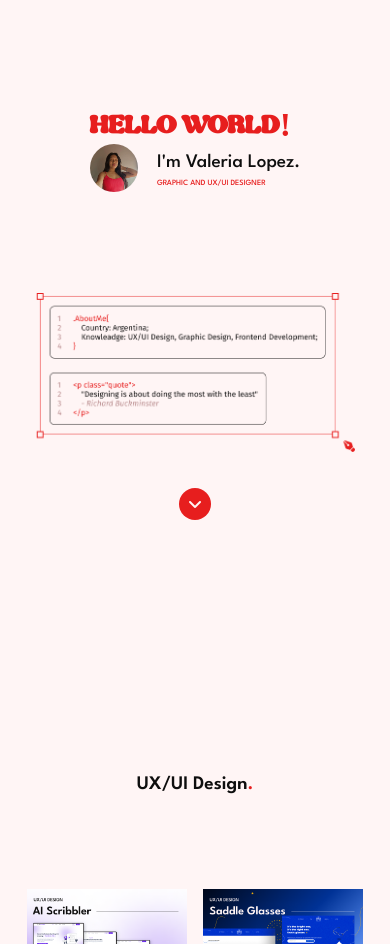
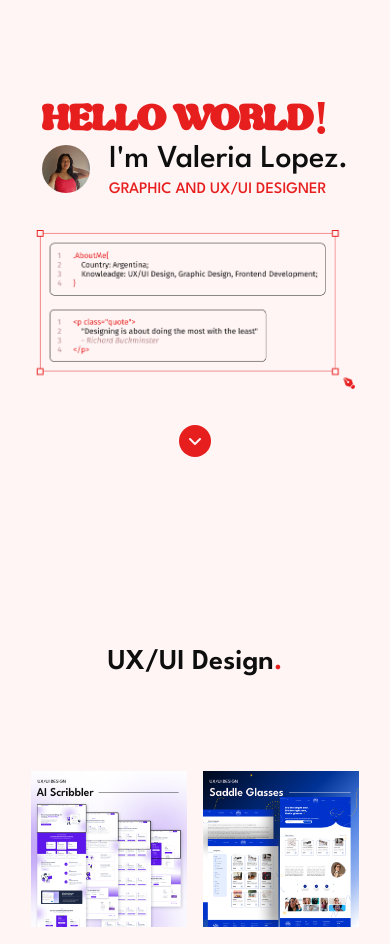
Before and after one commit to valeria-lm/Portfolio, a plain HTML site: page index.html in a window 390 px wide. Shown: the part 127-1071 px from the top of the page. Drawn offline with Linux system fonts and the light colour scheme.

Commit message:
new sizes of titles

```diff
--- a/src/scss/_cover.scss
+++ b/src/scss/_cover.scss
@@ -13,7 +13,7 @@
 
     .cover__text-presentation {
       &--title {
-        font-size: clamp(2.1rem, 7vw, 4.5rem);
+        font-size: clamp(3rem, 10vw, 4.5rem);
         font-family: $principal-font-family;
         color: $secondary-text;
       }
@@ -35,14 +35,14 @@
 
           h2:first-child {
             padding-bottom: 0.5rem;
-            font-size: clamp(1.2rem, 4vw, 2.8rem);
+            font-size: clamp(2rem, 6vw, 2.8rem);
             font-family: $secondary-font-family;
             font-weight: 500;
             color: $primary-text;
           }
 
           h2:nth-child(2) {
-            font-size: clamp(0.5rem, 2vw, 1.2rem);
+            font-size: clamp(1rem, 2vw, 1.2rem);
             font-family: $secondary-font-family;
             font-weight: 500;
             color: $secondary-text;
@@ -70,8 +70,12 @@
 }
 
 @media (max-width: 720px) {
-  .cover {
-    flex-direction: column;
-    gap: 3rem;
+  .hero-section {
+    padding: 3rem 1rem 6rem 1rem;
+
+    .cover {
+      flex-direction: column;
+      gap: 2rem;
+    }
   }
 }
--- a/src/scss/_footer.scss
+++ b/src/scss/_footer.scss
@@ -9,13 +9,13 @@ footer {
     display: flex;
     align-items: center;
     gap: 0.5rem;
-    font-size: clamp(2.1rem, 7vw, 4rem);
+    font-size: clamp(2.5rem, 7vw, 4rem);
     font-family: $principal-font-family;
     color: $secondary-text;
 
     span {
       padding-top: 0.5rem;
-      font-size: clamp(1.2rem, 4vw, 2.8rem);
+      font-size: clamp(1.8rem, 4vw, 2.8rem);
       font-family: $secondary-font-family;
       font-weight: 500;
       color: $primary-text;
@@ -23,17 +23,24 @@ footer {
   }
 
   h1:nth-child(2) {
+    text-align: center;
     padding-bottom: 0.5rem;
-    font-size: clamp(0.5rem, 2vw, 1.2rem);
+    font-size: clamp(1rem, 2vw, 1.2rem);
     font-family: $secondary-font-family;
     font-weight: 500;
     color: $primary-text;
   }
 
   h1:nth-child(3) {
-    font-size: clamp(0.5rem, 2vw, 1.2rem);
+    font-size: clamp(1rem, 2vw, 1.2rem);
     font-family: $secondary-font-family;
     font-weight: 500;
     color: $secondary-text;
   }
 }
+
+@media (max-width: 720px) {
+  footer {
+    padding: 5rem 1rem;
+  }
+}
--- a/src/scss/_sections.scss
+++ b/src/scss/_sections.scss
@@ -6,7 +6,7 @@
   padding: 10rem 6rem;
 
   h1 {
-    font-size: clamp(1.2rem, 4vw, 2.8rem);
+    font-size: clamp(1.8rem, 4vw, 2.8rem);
     font-family: $secondary-font-family;
     font-weight: 600;
     color: $primary-text;
@@ -23,8 +23,8 @@
     gap: 1rem;
 
     div img {
-      width: clamp(10rem, 40vw, 25rem);
-      height: clamp(10rem, 40vw, 25rem);
+      width: clamp(8rem, 40vw, 25rem);
+      height: clamp(8rem, 40vw, 25rem);
       object-fit: cover;
     }
 
```
Also changed, not shown: public/css/style.css, 1 other file.
